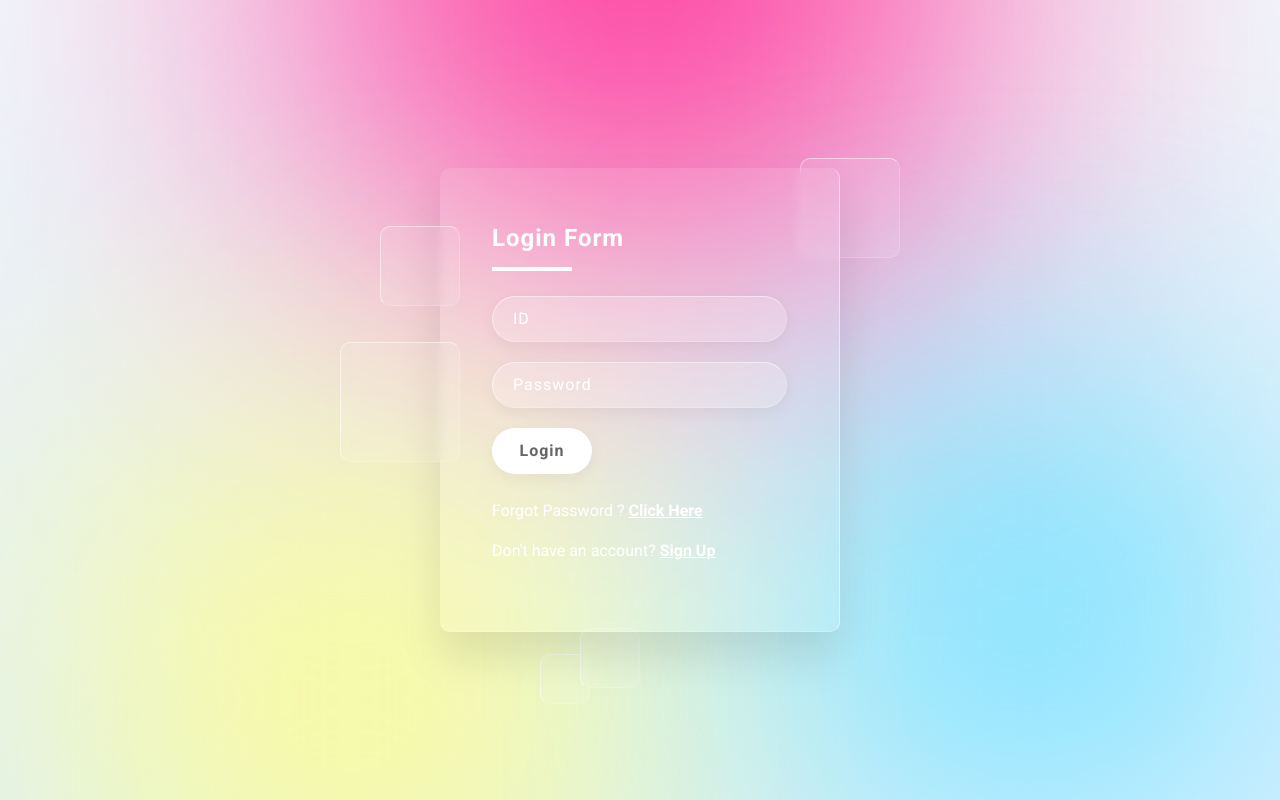
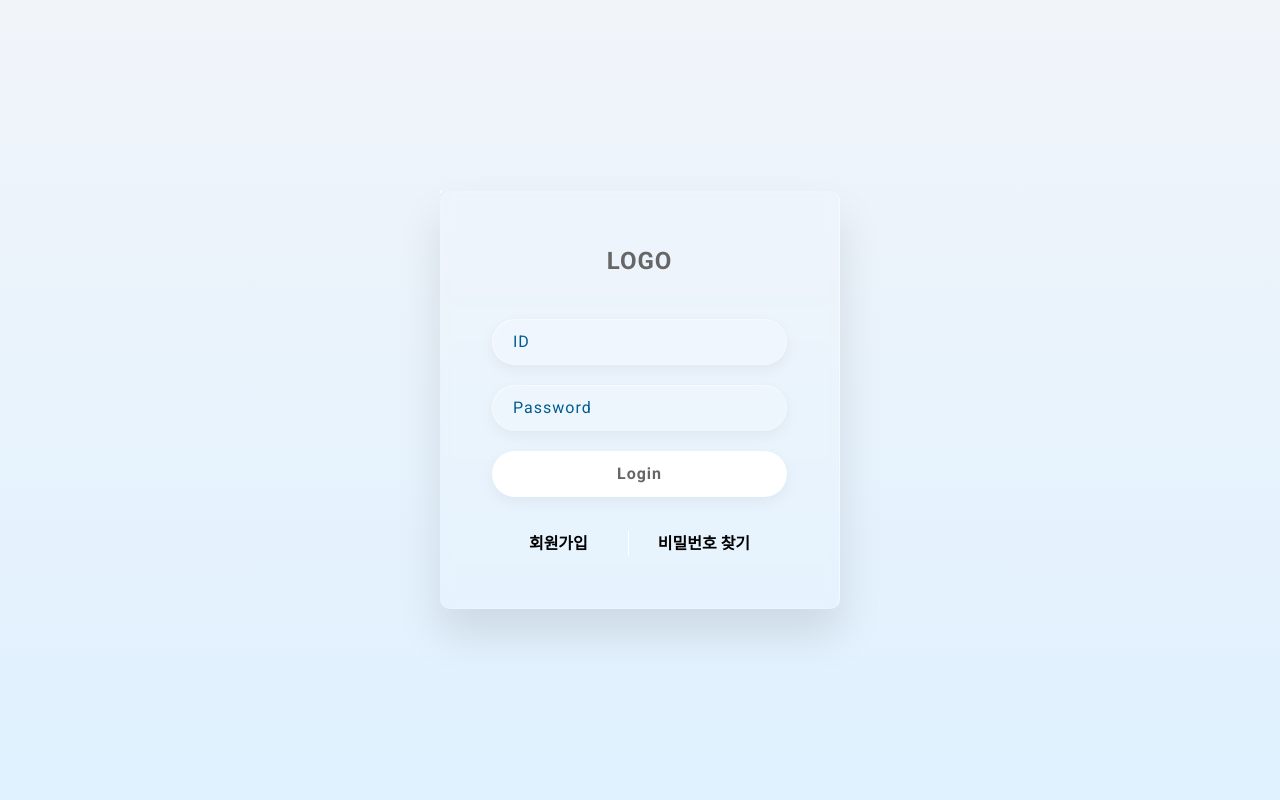
Before and after one commit to KHWeb19/PersonalProject, a Vue app in the folder sangaLee/frontend/: page / in a window 1280 px wide. Built offline with nearby package versions, Linux system fonts and the light colour scheme; a small style sheet from the web is missing.

Commit message:
[이상아] feat: Login UI implementing [FLP]

```diff
--- a/sangaLee/frontend/src/assets/css/MainLoginStyle.css
+++ b/sangaLee/frontend/src/assets/css/MainLoginStyle.css
@@ -16,6 +16,7 @@ section {
     min-height: 100vh;
     background: linear-gradient(to bottom, #f1f4f9, #dff1ff);
 }
+/* 배경 작업시 건들이기로
 section .color{
     position: absolute;
     filter: blur(150px);
@@ -40,6 +41,7 @@ section .color:nth-child(3) {
     height: 300px;
     background: #00d2ff;
 }
+*/
 .box {
     position: relative;
 }
@@ -55,6 +57,7 @@ section .color:nth-child(3) {
     animation: animate 10s linear infinite;
     animation-delay: calc(-1s * var(--i));
 }
+/* 배경 작업시 건들이기로
 @keyframes animate {
     0%, 100%
     {
@@ -97,6 +100,7 @@ section .color:nth-child(3) {
     width: 60px;
     height: 60px;
 }
+*/
 .container{
     position: relative;
     width: 400px;
@@ -119,12 +123,14 @@ section .color:nth-child(3) {
 }
 .form h2 {
     position: relative;
-    color: #fff;
+    color: #666;
     font-size: 24px;
     font-weight: 600;
     letter-spacing: 1px;
     margin-bottom: 40px;
+    text-align: center;
 }
+/* LOGO 밑에 줄
 .form h2::before {
     content: '';
     position: absolute;
@@ -133,7 +139,7 @@ section .color:nth-child(3) {
     width: 80px;
     height: 4px;
     background: #fff;
-}
+}*/
 .form .inputBox {
     width: 100%;
     margin-top: 20px;
@@ -154,21 +160,45 @@ section .color:nth-child(3) {
     box-shadow: 0 5px 15px rgba(0,0,0,0.05);
 }
 .form .inputBox input::placeholder {
-    color: #fff;
+    color: #015C92;
 }
 .form .inputBox input[type="submit"] {
     background: #fff;
     color: #666;
-    max-width: 100px;
+    max-width: 100%;
     cursor: pointer;
     margin-bottom: 20px;
     font-weight: 600;
 }
+.loginfunction {
+    padding-top: 15px;
+    text-align: center;
+}
+.signup {
+    display: inline;
+    color: #000;
+}
+.signup a {
+    color: #000;
+    font-weight: 600;
+    text-decoration: none;
+}
+p::before {
+    content: '';
+    position: absolute;
+    left: 47%;
+    bottom: 40px;
+    width: 1px;
+    height: 25px;
+    background: #fff;
+}
 .forget {
-    margin-top: 5px;
+    margin-left: 70px;
+    display: inline;
     color: #fff;
 }
 .forget a {
-    color: #fff;
+    color: #000;
     font-weight: 600;
+    text-decoration: none;
 }
--- a/sangaLee/frontend/src/components/LoginPage/LoginForm.vue
+++ b/sangaLee/frontend/src/components/LoginPage/LoginForm.vue
@@ -11,7 +11,7 @@
     <div class="square" style="--i:4;"></div>
       <div class="container">
         <div class="form">
-          <h2>Login Form</h2>
+          <h2>LOGO</h2>
           <form>
             <div class="inputBox">
               <input type="text" placeholder="ID">
@@ -22,8 +22,10 @@
             <div class="inputBox">
               <input type="submit" value="Login">
             </div>
-            <p class="forget">Forgot Password ? <a href="#">Click Here</a></p>
-            <p class="forget">Don't have an account? <a href="#">Sign Up</a></p>
+            <div class="loginfunction">
+            <p class="signup"><a href="#">회원가입</a></p>
+            <p class="forget"><a href="#">비밀번호 찾기</a></p>
+            </div>
           </form>
         </div>
       </div>
```
